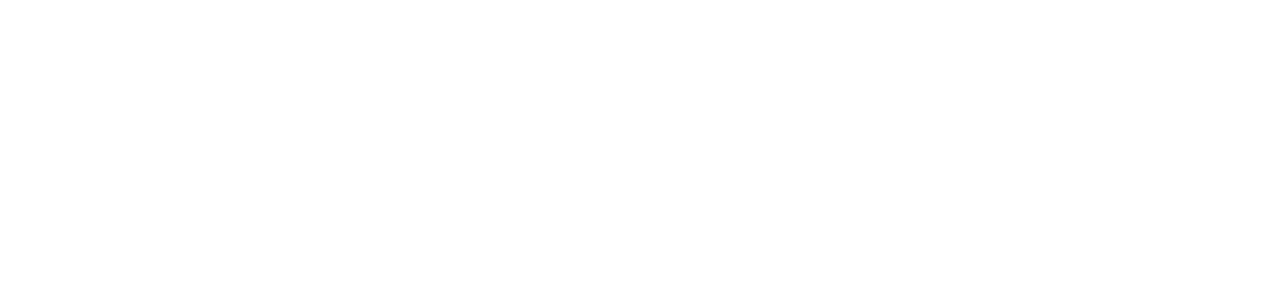
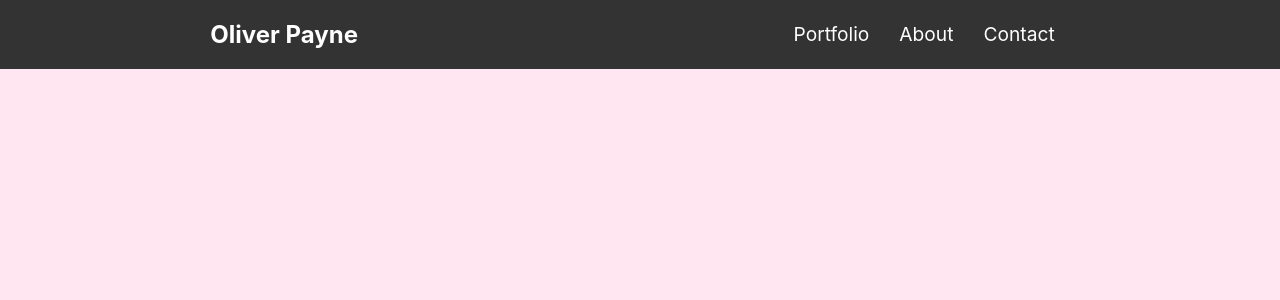
Before and after one commit to olliepayne/ollie-portfolio, a React (Create React App) app: page / in a window 1280 px wide. Shown: the top 300 px of the page. Built offline with nearby package versions, Linux system fonts and the light colour scheme.

Commit message:
style navbar

```diff
--- a/src/components/Navbar/Navbar.css
+++ b/src/components/Navbar/Navbar.css
@@ -0,0 +1,24 @@
+nav {
+ display: flex;
+ justify-content: space-around;
+ align-items: center;
+ background-color: #333;
+}
+
+h1 {
+ color: white;
+}
+
+.nav-links {
+ display: flex;
+ justify-content: space-around;
+ list-style-type: none;
+ padding: 0;
+}
+
+.nav-links li > a {
+ text-decoration: none;
+ color: white;
+ font-size: 1.2em;
+ margin: 0 15px;
+}
--- a/src/components/Navbar/Navbar.jsx
+++ b/src/components/Navbar/Navbar.jsx
@@ -1,8 +1,10 @@
+import './Navbar.css'
+
 const Navbar = () => {
  return (
   <nav>
    <h1>Oliver Payne</h1>
-   <ul>
+   <ul className="nav-links">
     <li><a href="/portfolio">Portfolio</a></li>
     <li><a href="/about">About</a></li>
     <li><a href="/contact">Contact</a></li>
--- a/src/index.css
+++ b/src/index.css
@@ -6,8 +6,3 @@ body {
   -webkit-font-smoothing: antialiased;
   -moz-osx-font-smoothing: grayscale;
 }
-
-code {
-  font-family: source-code-pro, Menlo, Monaco, Consolas, 'Courier New',
-    monospace;
-}
--- a/src/pages/App/App.css
+++ b/src/pages/App/App.css
@@ -1,38 +1,3 @@
-.App {
-  text-align: center;
+body {
+ background-color: #ffe6f0;
 }
-
-.App-logo {
-  height: 40vmin;
-  pointer-events: none;
-}
-
-@media (prefers-reduced-motion: no-preference) {
-  .App-logo {
-    animation: App-logo-spin infinite 20s linear;
-  }
-}
-
-.App-header {
-  background-color: #282c34;
-  min-height: 100vh;
-  display: flex;
-  flex-direction: column;
-  align-items: center;
-  justify-content: center;
-  font-size: calc(10px + 2vmin);
-  color: white;
-}
-
-.App-link {
-  color: #61dafb;
-}
-
-@keyframes App-logo-spin {
-  from {
-    transform: rotate(0deg);
-  }
-  to {
-    transform: rotate(360deg);
-  }
-}
--- a/src/pages/App/App.js
+++ b/src/pages/App/App.js
@@ -1,10 +1,11 @@
 import './App.css';
 import Landing from '../Landing/Landing'
+import Navbar from '../../components/Navbar/Navbar'
 
 function App() {
  return (
   <div className="App">
-
+   <Navbar />
   </div>
  );
 }
```
Also changed, not shown: 1 other file (tests, documents, lock files or other folders).
